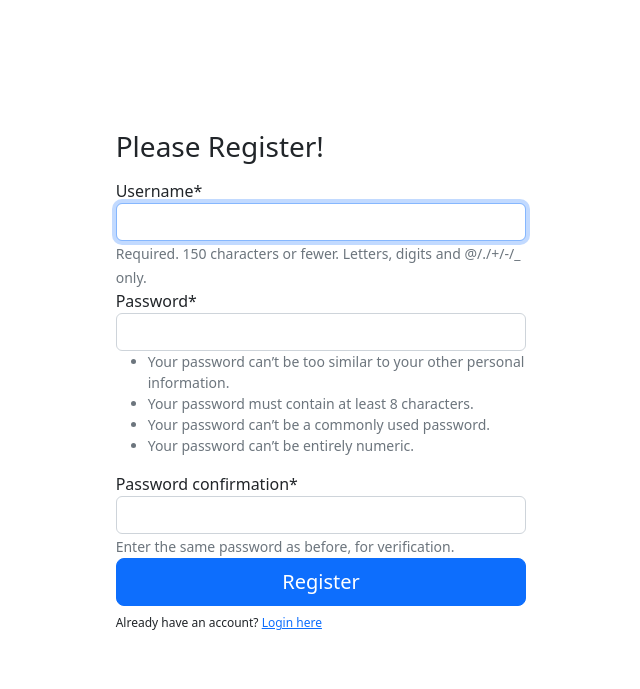
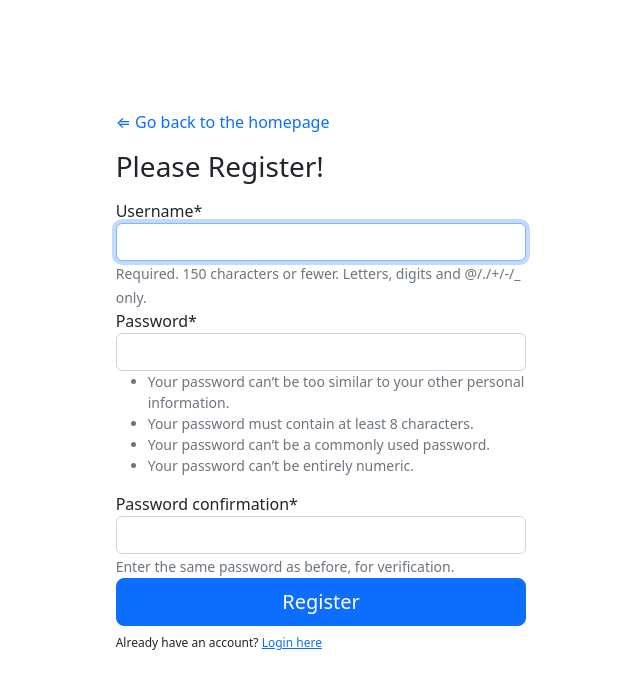
Before and after one commit to sameeramin/olx, a Django app: page /register/ in a window 1280 px wide. Shown: the top 689 px of the page, without its empty margins (319-959 px from the left). Run offline with Django 3.2, Linux system fonts and the light colour scheme; some libraries are stand-ins or nearby versions.

Commit message:
Updated login and register templates

```diff
--- a/listing/templates/listing/login.html
+++ b/listing/templates/listing/login.html
@@ -28,6 +28,7 @@ Login
                 <div class="form-signin w-100 h-100"></div>
                 <form method="POST">
                     {% csrf_token %}
+                    <p><a href="{% url "index" %}" class="text-decoration-none"> &lArr; Go back to the homepage</a></p>
                     <h1 class="h3 mb-3 fw-normal">Please Login!</h1>
 
                     {{ form|crispy }}
--- a/listing/templates/listing/register.html
+++ b/listing/templates/listing/register.html
@@ -18,6 +18,7 @@ Register
                 {% endif %}
                 <form method="POST">
                     {% csrf_token %}
+                    <p><a href="{% url "index" %}" class="text-decoration-none"> &lArr; Go back to the homepage</a></p>
                     <h1 class="h3 mb-3 fw-normal">Please Register!</h1>
 
                     {{ form|crispy }}
```
